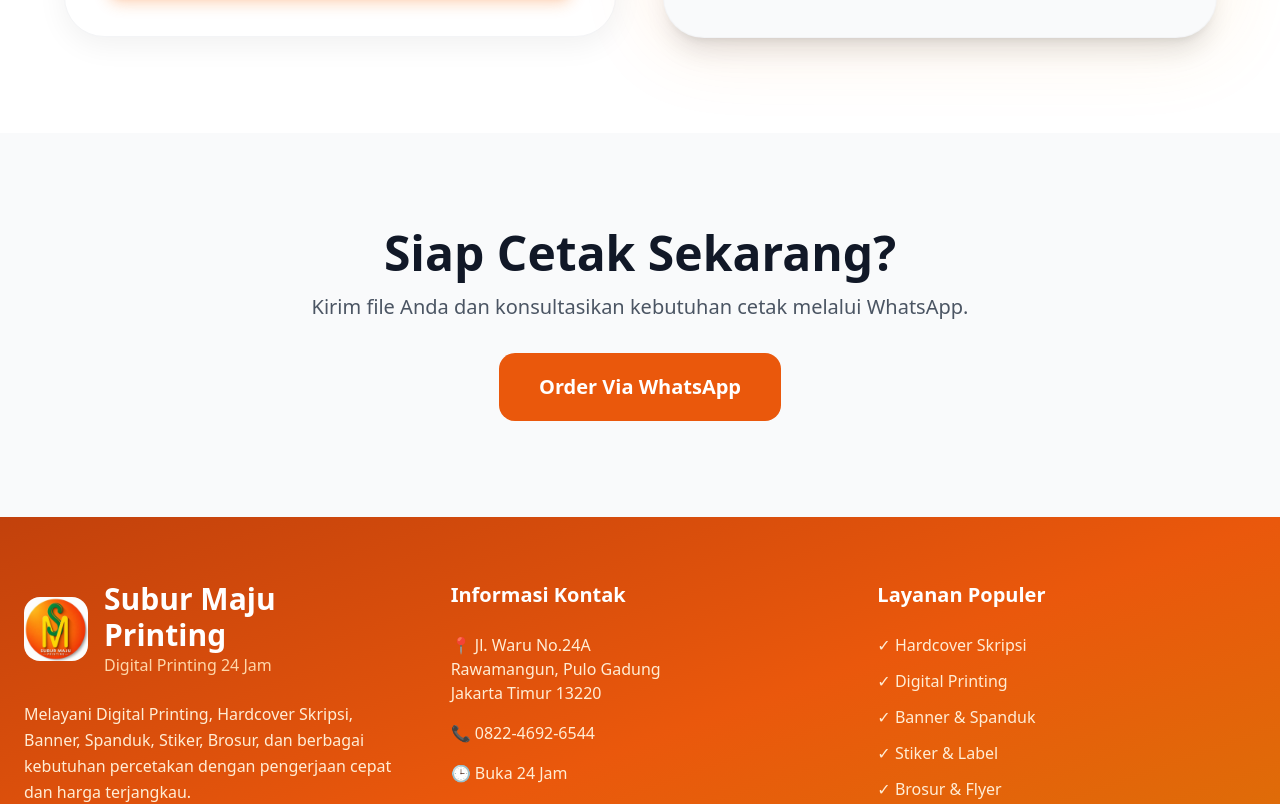
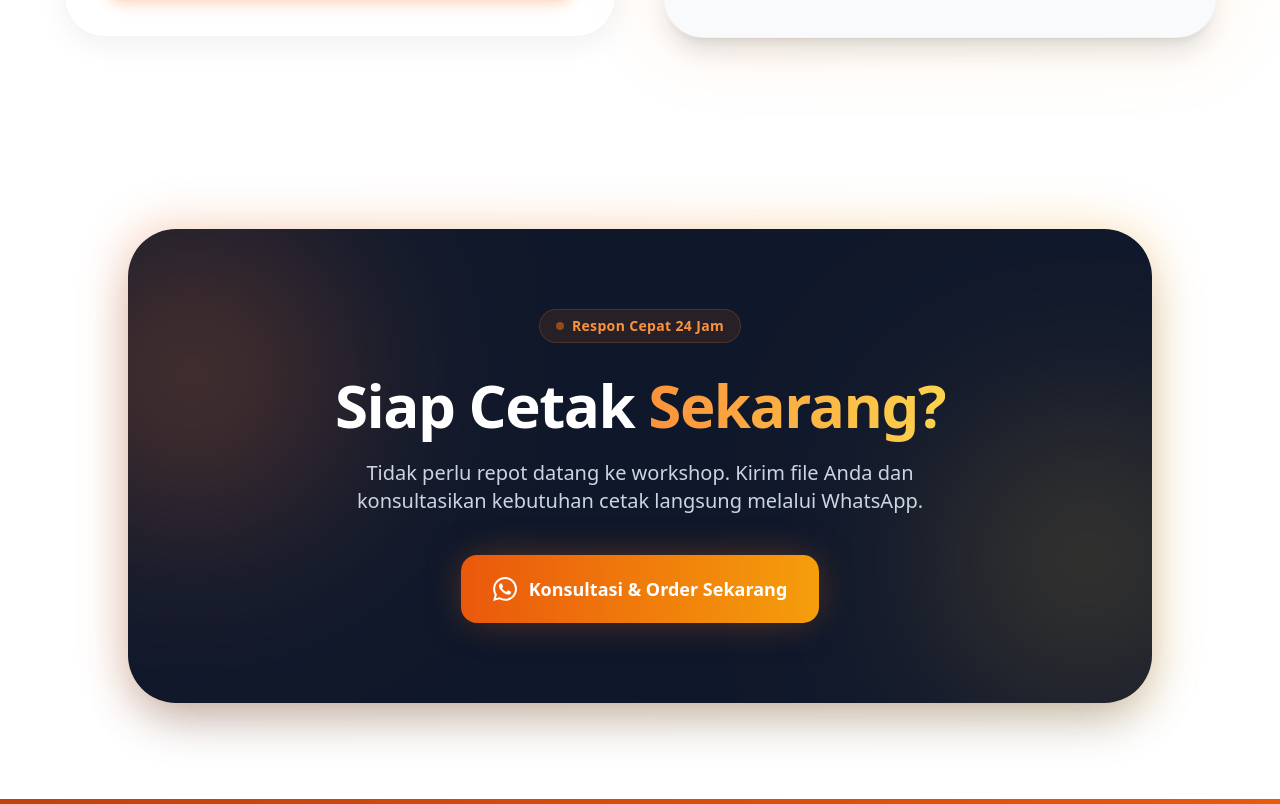
Before and after one commit to Heroness1/daycreed-inframe, a Next.js app: page /testing in a window 1280 px wide. Shown: the part 5000-5804 px from the top of the page. Built offline with nearby package versions, Linux system fonts and the light colour scheme; grey boxes are pictures that could not be loaded.

Commit message:
Implement new CTA section with interactive design
Added a new Call to Action (CTA) section with interactive elements and background effects.

```diff
--- a/pages/testing.js
+++ b/pages/testing.js
@@ -413,22 +413,54 @@ export default function Home() {
             </div>
           </div>
         </section>
+{/* ================= CTA ================= */}
+<section aria-labelledby="cta-title" className="py-24 px-6 bg-white">
+  <div className="max-w-5xl mx-auto relative group">
 
-        {/* ================= CTA ================= */}
-        <section aria-labelledby="cta-title" className="py-24 px-6 bg-gray-50">
-          <div className="max-w-4xl mx-auto text-center">
-            <h2 id="cta-title" className="text-5xl font-bold text-gray-900">Siap Cetak Sekarang?</h2>
-            <p className="mt-4 text-xl text-gray-600">Kirim file Anda dan konsultasikan kebutuhan cetak melalui WhatsApp.</p>
+    {/* Efek Glow di Belakang Kartu */}
+    <div className="absolute -inset-1 bg-gradient-to-r from-orange-600 to-amber-500 rounded-[3rem] blur-xl opacity-25 group-hover:opacity-40 transition duration-1000 group-hover:duration-200"></div>
+
+    <div className="relative bg-slate-900 rounded-[3rem] px-8 py-20 overflow-hidden shadow-2xl flex flex-col items-center text-center">
+
+      {/* Dekorasi Cahaya di Sudut (Ambient Blur) */}
+      <div className="absolute top-0 -left-20 w-72 h-72 bg-orange-500 rounded-full mix-blend-screen filter blur-[100px] opacity-30 pointer-events-none"></div>
+      <div className="absolute bottom-0 -right-20 w-72 h-72 bg-amber-400 rounded-full mix-blend-screen filter blur-[100px] opacity-20 pointer-events-none"></div>
+
+      {/* Konten */}
+      <div className="relative z-10 max-w-2xl mx-auto">
+
+        {/* Badge Status */}
+        <span className="inline-flex items-center gap-2 px-4 py-1.5 rounded-full bg-orange-500/10 text-orange-400 text-sm font-semibold tracking-wide border border-orange-500/20 mb-8">
+          <span className="w-2 h-2 rounded-full bg-orange-500 animate-pulse"></span>
+          Respon Cepat 24 Jam
+        </span>
+
+        <h2 id="cta-title" className="text-4xl md:text-5xl lg:text-6xl font-extrabold text-white tracking-tight mb-6">
+          Siap Cetak <span className="text-transparent bg-clip-text bg-gradient-to-r from-orange-400 to-amber-300">Sekarang?</span>
+        </h2>
+
+        <p className="mt-4 text-lg md:text-xl text-slate-300 mb-10 leading-relaxed">
+          Tidak perlu repot datang ke workshop. Kirim file Anda dan konsultasikan kebutuhan cetak langsung melalui WhatsApp.
+        </p>
+
+        {/* Tombol CTA Interaktif */}
         <a
           href={waLink()}
           target="_blank"
           rel="noopener noreferrer"
-              className="inline-block mt-8 bg-orange-600 hover:bg-orange-700 text-white px-10 py-5 rounded-2xl text-xl font-bold transition"
+          className="inline-flex items-center justify-center gap-3 bg-gradient-to-r from-orange-600 to-amber-500 hover:from-orange-500 hover:to-amber-400 text-white px-8 py-5 rounded-2xl text-lg font-bold transition-all duration-300 shadow-[0_0_40px_-10px_rgba(249,115,22,0.5)] hover:shadow-[0_0_60px_-15px_rgba(249,115,22,0.7)] hover:-translate-y-1"
         >
-              Order Via WhatsApp
+          {/* Ikon WhatsApp SVG */}
+          <svg className="w-6 h-6" fill="currentColor" viewBox="0 0 24 24" aria-hidden="true">
+            <path d="M17.472 14.382c-.297-.149-1.758-.867-2.03-.967-.273-.099-.471-.148-.67.15-.197.297-.767.966-.94 1.164-.173.199-.347.223-.644.075-.297-.15-1.255-.463-2.39-1.475-.883-.788-1.48-1.761-1.653-2.059-.173-.297-.018-.458.13-.606.134-.133.298-.347.446-.52.149-.174.198-.298.298-.497.099-.198.05-.371-.025-.52-.075-.149-.669-1.612-.916-2.207-.242-.579-.487-.5-.669-.51-.173-.008-.371-.01-.57-.01-.198 0-.52.074-.792.372-.272.297-1.04 1.016-1.04 2.479 0 1.462 1.065 2.875 1.213 3.074.149.198 2.096 3.2 5.077 4.487.709.306 1.262.489 1.694.625.712.227 1.36.195 1.871.118.571-.085 1.758-.719 2.006-1.413.248-.694.248-1.289.173-1.413-.074-.124-.272-.198-.57-.347m-5.421 7.403h-.004a9.87 9.87 0 01-5.031-1.378l-.361-.214-3.741.982.998-3.648-.235-.374a9.86 9.86 0 01-1.51-5.26c.001-5.45 4.436-9.884 9.888-9.884 2.64 0 5.122 1.03 6.988 2.898a9.825 9.825 0 012.893 6.994c-.003 5.45-4.437 9.884-9.885 9.884m8.413-18.297A11.815 11.815 0 0012.05 0C5.495 0 .16 5.335.157 11.892c0 2.096.547 4.142 1.588 5.945L.057 24l6.305-1.654a11.882 11.882 0 005.683 1.448h.005c6.554 0 11.89-5.335 11.893-11.893a11.821 11.821 0 00-3.48-8.413z" />
+          </svg>
+          Konsultasi & Order Sekarang
         </a>
       </div>
+    </div>
+  </div>
 </section>
+
 
         {/* ================= FOOTER ================= */}
         <footer className="bg-gradient-to-br from-orange-700 via-orange-600 to-amber-600 text-white">
```
Lines whose indentation alone changed are shown as unchanged.
